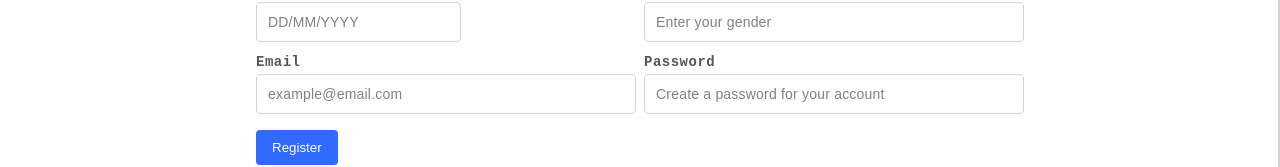
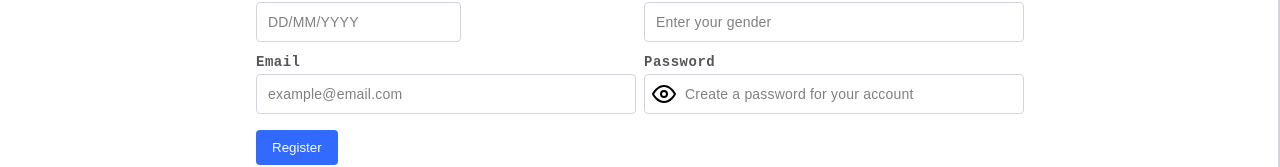
Before and after one commit to olegkarman/dcb, a React (Create React App) app in the folder DCB-Frontend/: page /register in a window 1280 px wide. Shown: the part 266-433 px from the top of the page. Built offline with nearby package versions, Linux system fonts and the light colour scheme.

Commit message:
email validation, password show/hide

```diff
--- a/DCB-Frontend/src/components/Icon/Icon.js
+++ b/DCB-Frontend/src/components/Icon/Icon.js
@@ -2,10 +2,12 @@ export const Icon = ({
     src,
     alt = "",
     size = 24,
-    className = ""
+    className = "",
+    onClick = () => {},
 }) => {
     return (
         <img
+            onClick={onClick}
             src={src}
             alt={alt}
             className={className}
--- a/DCB-Frontend/src/components/Input/Input.js
+++ b/DCB-Frontend/src/components/Input/Input.js
@@ -2,6 +2,10 @@ import styles from "./Input.module.css";
 import classNames from "classnames";
 import Popup from "reactjs-popup";
 import { isEmpty } from "../../utils/helpers";
+import { useState } from "react";
+import { Icon } from "../Icon/Icon";
+import ShowIcon from "../../assets/eye.svg";
+import HideIcon from "../../assets/no-eye.svg";
 
 export const Input = ({
     type = "text",
@@ -30,6 +34,11 @@ export const Input = ({
     enableNumberArrows,
 }) => {
     const internalValue = value === null ? undefined : value;
+    const [buttonType, setButtonType] = useState(type);
+
+    const changeInputType = () => {
+        setButtonType(buttonType === type ? "text" : "password");
+    }
 
     return (
         <div className={styles.inputContainer}>
@@ -83,7 +92,7 @@ export const Input = ({
                 <input
                     ref={inputRef}
                     id={id}
-                    type={type}
+                    type={buttonType}
                     placeholder={placeholder}
                     required={required}
                     disabled={disabled}
@@ -92,6 +101,7 @@ export const Input = ({
                     onChange={(e) => onChange(e, e.target.value)}
                     onKeyPress={(e) => onKeyPress(e)}
                     className={classNames({
+                        [styles.inputWithIcon]: type === "password",
                         [styles.inputValidationError]: invalid || !!validationError,
                         [styles.disableNumberArrows]: !enableNumberArrows,
                     })}
@@ -99,6 +109,15 @@ export const Input = ({
                     max={max}
                     step={step}
                 />
+
+                {type === "password" && (
+                    <span className={styles.passwordIcon}>
+                        <Icon
+                            src={buttonType === "password" ? ShowIcon : HideIcon}
+                            onClick={changeInputType}
+                        />
+                    </span>
+                )}
             </div>
 
             {description && (
--- a/DCB-Frontend/src/components/Input/Input.module.css
+++ b/DCB-Frontend/src/components/Input/Input.module.css
@@ -248,3 +248,14 @@
 .numberInputStepButtonRight {
     right: var(--step-button-shift1);
 }
+
+.passwordIcon {
+    display: flex;
+    position: absolute;
+    top: 8px;
+    left: 8px;
+}
+
+input.inputWithIcon {
+    padding-left: 40px;
+}
--- a/DCB-Frontend/src/pages/Register/Register.js
+++ b/DCB-Frontend/src/pages/Register/Register.js
@@ -5,6 +5,7 @@ import { Spacer } from "../../components/Spacer/Spacer";
 import { Button } from "../../components/Buttons/Button";
 import { Row } from "../../components/Row/Row";
 import { Datetime } from "../../components/Datetime/Datetime";
+import {emailPattern} from "../../utils/regEx";
 
 export const Register = () => {
     const {  handleSubmit, formState: { errors }, control } = useForm();
@@ -101,7 +102,11 @@ export const Register = () => {
                     <Controller
                         name="Email"
                         control={control}
-                        rules={{ required: true }}
+                        rules={{
+                            required: true,
+                            validate: (value) =>
+                                emailPattern.test(value),
+                        }}
                         render={({ field }) => (
                             <Input
                                 label="Email"
@@ -109,7 +114,7 @@ export const Register = () => {
                                 value={field.value || ""}
                                 onChange={field.onChange}
                                 validationError={
-                                    errors.Email && "Email is required"
+                                    errors.Email && "Wrong email format"
                                 }
                             />
                         )}
--- /dev/null
+++ b/DCB-Frontend/src/utils/regEx.js
@@ -0,0 +1 @@
+export const emailPattern = /[a-z0-9]+@[a-z]+\.[a-z]{2,3}/;
```
Also changed, not shown: DCB-Frontend/src/assets/eye.svg (added), DCB-Frontend/src/assets/no-eye.svg (added).
